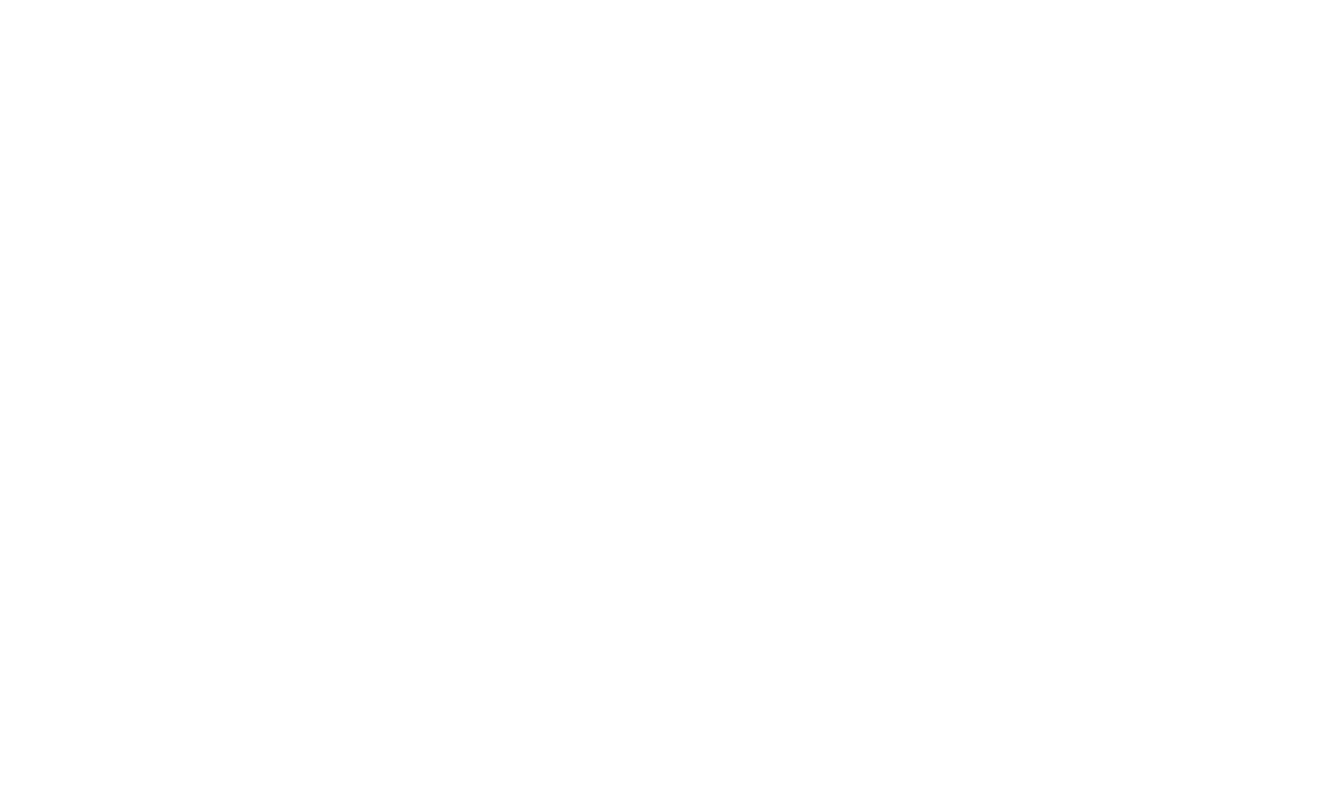
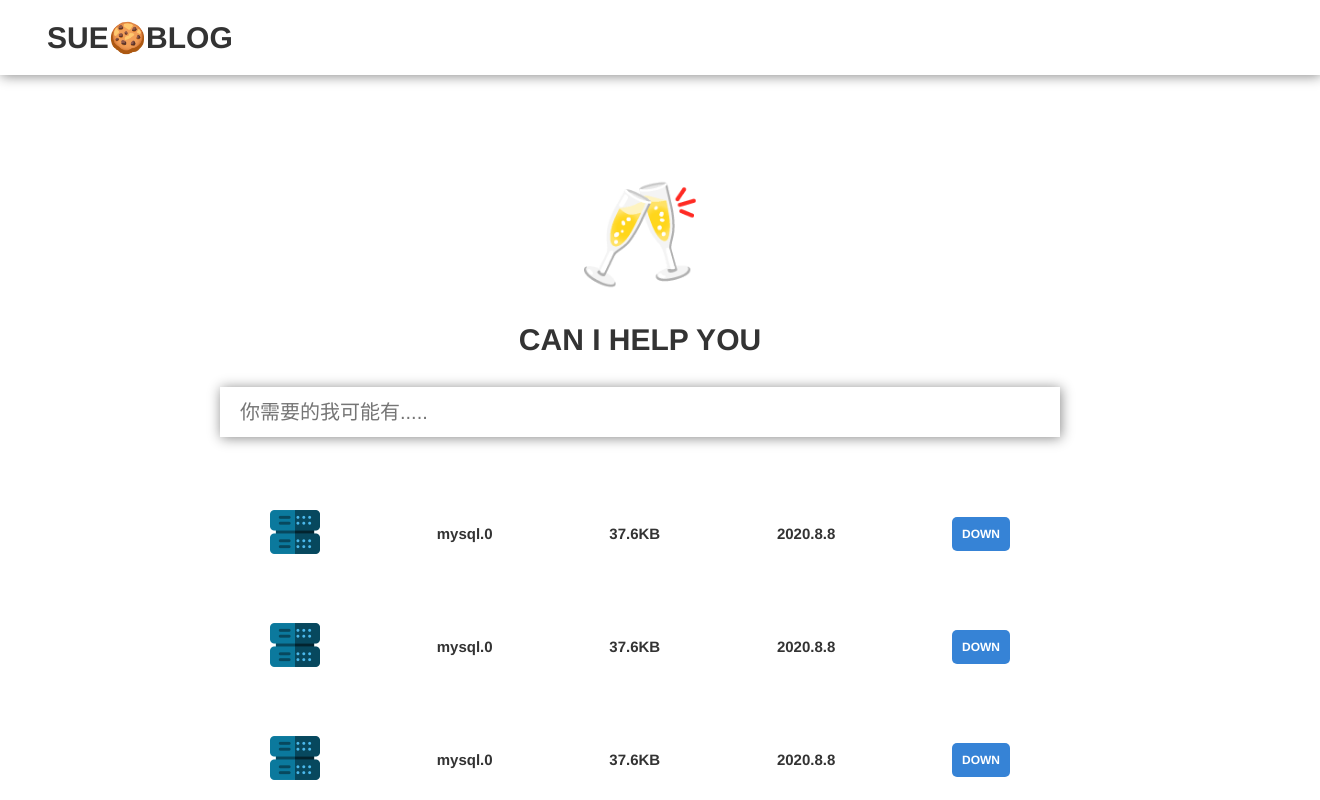
Before and after one commit to GEKSS5289/sue-blog-toc, a Vue app: page /filestorage in a window 1280 px wide. Before the commit this address had no page. Shown: the top 800 px of the page, 1320 px wide, since content can reach past the window. Built offline with nearby package versions, Linux system fonts and the light colour scheme.

Commit message:
完成了文件共享页

```diff
--- a/src/components/sue-index/BlogMenuDetail.vue
+++ b/src/components/sue-index/BlogMenuDetail.vue
@@ -4,10 +4,9 @@
     <div class="reach-info">
       <router-link :to="'/category'" tag="a"  class="menu-item" >📃杂文</router-link>
       <router-link :to="'/problemlog'" tag="a" class="menu-item" >👩‍🚀踩艰</router-link>
+      <router-link :to="'/filestorage'" tag="a" class="menu-item" >🍚贡献</router-link>
       <div class="menu-item">📜佚态集</div>
-      <div class="menu-item">🍚贡献</div>
       <div class="menu-item">☕佚名言</div>
-      <div class="menu-item">👍行动</div>
       <div class="menu-item">📄日志</div>
     </div>
   </div >
--- a/src/components/sue-index/BlogReadme.vue
+++ b/src/components/sue-index/BlogReadme.vue
@@ -21,7 +21,7 @@
   .container{
     //@include shadow();
     /*background-color: #F7F9F9;*/
-    height: 500px;
+    height: 300px;
     display: flex;
     flex-direction: row;
     /*background: url('/public/imgs/df.png');*/
--- a/src/router/index.ts
+++ b/src/router/index.ts
@@ -26,6 +26,10 @@ const routes: Array<RouteRecordRaw> = [
       {
         path: '/problemlog',
         component:()=>import('@/views/ProblemLog.vue')
+      },
+      {
+        path:'/filestorage',
+        component:()=>import('@/views/FileStorage.vue')
       }
     ],
   },
--- a/src/views/ArticleCategory.vue
+++ b/src/views/ArticleCategory.vue
@@ -55,16 +55,47 @@
           <!--          <div class="search-btn">🔎</div>-->
         </div>
         <div class="article-list">
+
+
           <router-link class="none-style" to="/article" tag="a" >
             <div class="article-item">
-              <div class="article-icon">📃</div>
-              <div class="article-info-title">JAV范德萨范德萨发撒的封建士大夫精神答案A实战</div>
-              <div class="article-category">JAVA</div>
-              <div class="article-comment-count">佚言:5</div>
-              <div class="article-read-count">随眼:5</div>
-              <div class="article-create-time">2020.6.7</div>
+<!--              <div class="article-icon">📃</div>-->
+              <div class="article-content">
+                <div class="article-info-title">JAV范德萨范德萨发撒的封建士大夫精神答案A实战</div>
+                <div class="article-category">JAVA</div>
+                <div class="article-comment-count">佚言:5</div>
+                <div class="article-read-count">随眼:5</div>
+                <div class="article-create-time">2020.6.7</div>
+              </div>
             </div>
           </router-link>
+
+          <router-link class="none-style" to="/article" tag="a" >
+            <div class="article-item">
+              <!--              <div class="article-icon">📃</div>-->
+              <div class="article-content">
+                <div class="article-info-title">JAV范德萨范德萨发撒的封建士大夫精神答案A实战</div>
+                <div class="article-category">JAVA</div>
+                <div class="article-comment-count">佚言:5</div>
+                <div class="article-read-count">随眼:5</div>
+                <div class="article-create-time">2020.6.7</div>
+              </div>
+            </div>
+          </router-link>
+
+          <router-link class="none-style" to="/article" tag="a" >
+            <div class="article-item">
+              <!--              <div class="article-icon">📃</div>-->
+              <div class="article-content">
+                <div class="article-info-title">JAV范德萨范德萨发撒的封建士大夫精神答案A实战</div>
+                <div class="article-category">JAVA</div>
+                <div class="article-comment-count">佚言:5</div>
+                <div class="article-read-count">随眼:5</div>
+                <div class="article-create-time">2020.6.7</div>
+              </div>
+            </div>
+          </router-link>
+
         </div>
       </div>
     </div>
@@ -159,32 +190,26 @@
       .article-search{
         /*width: 300px;*/
         /*height: 70px;*/
-
+        width: 861px;
         display: flex;
         flex-direction: row;
         /*justify-content: space-between;*/
         background-color: white;
         align-items: center;
+        margin-left: 50px;
+        border-left:5px solid #273746;
         /*border-top: 3px solid #ff6600;*/
+        transition: all 1s;
+        &:hover{
+          @include shadowHover();
+        }
         input{
-          width: 70%;
+          width: 600px;
           height: 20px;
           font-size: 34px;
           padding: 30px;
           outline: none;
           border: none;
-        }
-        .search-btn{
-          font-size: 34px;
-          margin-left: 40px;
-          /*padding: 30px;*/
-          color: #333333;
-          font-weight: bold;
-          cursor: pointer;
-          transition: all 0.5s;
-          &:hover{
-            color: #3683d6;
-          }
         }
       }
       .article-list{
@@ -194,19 +219,26 @@
             text-decoration: none;
             color: #5D6D7E;
           }
-
+        display: flex;
+        flex-direction: row;
+        flex-wrap: wrap;
         /*overflow-scrolling: auto;*/
         padding: 20px;
         /*height: 500px;*/
         .article-item{
+          width: 378px;
+          height: 200px;
+          margin-left: 30px;
           font-weight: bold;
           display: flex;
           flex-direction: row;
-          justify-content: space-between;
+          justify-content: flex-start;
           align-items: center;
           transition: all 1s;
+          margin-bottom: 40px;
           /*border-bottom: 1px solid #333333;*/
-          //@include shadow();
+          /*box-sizing: border-box;*/
+          @include shadow();
           padding: 20px;
           .article-icon{
             font-size: 30px;
@@ -221,6 +253,19 @@
           &:hover{
             @include shadowHover();
           }
+          .article-content{
+            margin-left: 30px;
+
+            .article-category{
+
+              margin-top: 10px;
+              color: white;
+              background-color: #273746;
+              width: 30px;
+              padding: 10px;
+              margin-bottom: 10px;
+            }
+          }
         }
       }
     }
--- /dev/null
+++ b/src/views/FileStorage.vue
@@ -0,0 +1,129 @@
+<template>
+
+  <div class="file-container">
+    <h1>🥂</h1>
+    <h3>CAN I HELP YOU</h3>
+    <div class="file-search">
+      <input type="text" placeholder="你需要的我可能有.....">
+    </div>
+
+    <div class="file-list">
+      <div class="file-itme">
+        <div class="file-icon">
+          <img src="../../public/imgs/database.png" alt=""/>
+        </div>
+        <div class="file-name">mysql.0</div>
+        <div class="file-size">37.6KB</div>
+        <div class="file-upload-time">2020.8.8</div>
+        <a href="" class="file-download">DOWN</a>
+      </div>
+      <div class="file-itme">
+        <div class="file-icon">
+          <img src="../../public/imgs/database.png" alt=""/>
+        </div>
+        <div class="file-name">mysql.0</div>
+        <div class="file-size">37.6KB</div>
+        <div class="file-upload-time">2020.8.8</div>
+        <a href="" class="file-download">DOWN</a>
+      </div>
+      <div class="file-itme">
+        <div class="file-icon">
+          <img src="../../public/imgs/database.png" alt=""/>
+        </div>
+        <div class="file-name">mysql.0</div>
+        <div class="file-size">37.6KB</div>
+        <div class="file-upload-time">2020.8.8</div>
+        <a href="" class="file-download">DOWN</a>
+      </div>
+    </div>
+
+
+  </div>
+
+
+</template>
+
+<script lang="ts">
+  import {defineComponent} from 'vue'
+
+  export default defineComponent({
+    name: "FileStorage"
+  })
+</script>
+
+<style lang="scss" scoped>
+
+  @import "../assets/css/mixin.scss";
+
+
+  .file-container{
+    display: flex;
+    flex-direction: column;
+    align-items: center;
+    padding: 100px;
+    h1{
+      font-size: 100px;
+      margin-bottom: 30px;
+    }
+    h3{
+      font-size: 30px;
+      margin-bottom: 30px;
+    }
+    .file-list{
+      //@include shadow();
+      width: 800px;
+
+      padding: 20px;
+      margin-top: 20px;
+      .file-itme{
+        display: flex;
+        flex-direction: row;
+        align-items: center;
+        justify-content: space-between;
+        transition: all 1s;
+        font-weight: bold;
+        padding: 30px;
+        //@include shadowHover();
+        /*border-left:5px #273746 solid;*/
+        &:hover{
+          @include shadowHover();
+        }
+        .file-name{
+          font-size: 15px;
+        }
+        .file-upload-time{
+          font-size: 15px;
+        }
+        .file-size{
+          font-size: 15px;
+        }
+        img{
+          width: 50px;
+          height: 50px;
+        }
+        a{
+          text-decoration: none;
+          color: white;
+          font-weight: bold;
+          padding: 10px;
+          border-radius: 5px;
+          background-color: #3683d6;
+
+        }
+      }
+    }
+
+    .file-search{
+      input{
+        height: 10px;
+        width: 800px;
+        font-size: 20px;
+        padding: 20px;
+        border:none;
+        outline: none;
+        @include shadow();
+      }
+    }
+  }
+
+</style>
--- a/src/views/ProblemLog.vue
+++ b/src/views/ProblemLog.vue
@@ -47,7 +47,7 @@
     flex-direction: row;
     justify-content: center;
     align-items: center;
-    height: 500px;
+    height: 300px;
     .problemlog-info{
 
       h1{
@@ -107,6 +107,9 @@
         /*padding: 50px;*/
         /*background-color: #ff6600;*/
       }
+      .log-content{
+        line-height: 35px;
+      }
       .log-solution{
         font-weight: bold;
       }
```
Also changed, not shown: src/components/sue-editor/GiveMeEditor.vue (+7 -1 lines), public/imgs/database.png (added).
